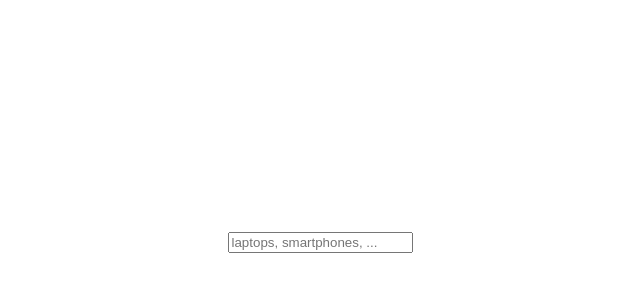
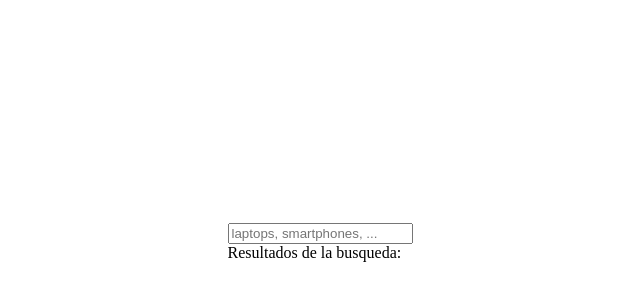
Before and after one commit to rubenevivancos/BazarUniversal, a React (Create React App) app in the folder client/: page /items in a window 1280 px wide. Shown: the part 158-458 px from the top of the page, without its empty margins (320-960 px from the left). Built offline with nearby package versions, Linux system fonts and the light colour scheme.

Commit message:
Armando los resultados

```diff
--- a/client/src/Components/SearchResults/searchResults.js
+++ b/client/src/Components/SearchResults/searchResults.js
@@ -7,6 +7,7 @@ export default function SearchResults() {
                     <div></div>
                 </div>
             </div>
+            <div>Resultados de la busqueda:</div>
         </div>
     )
 }
```
